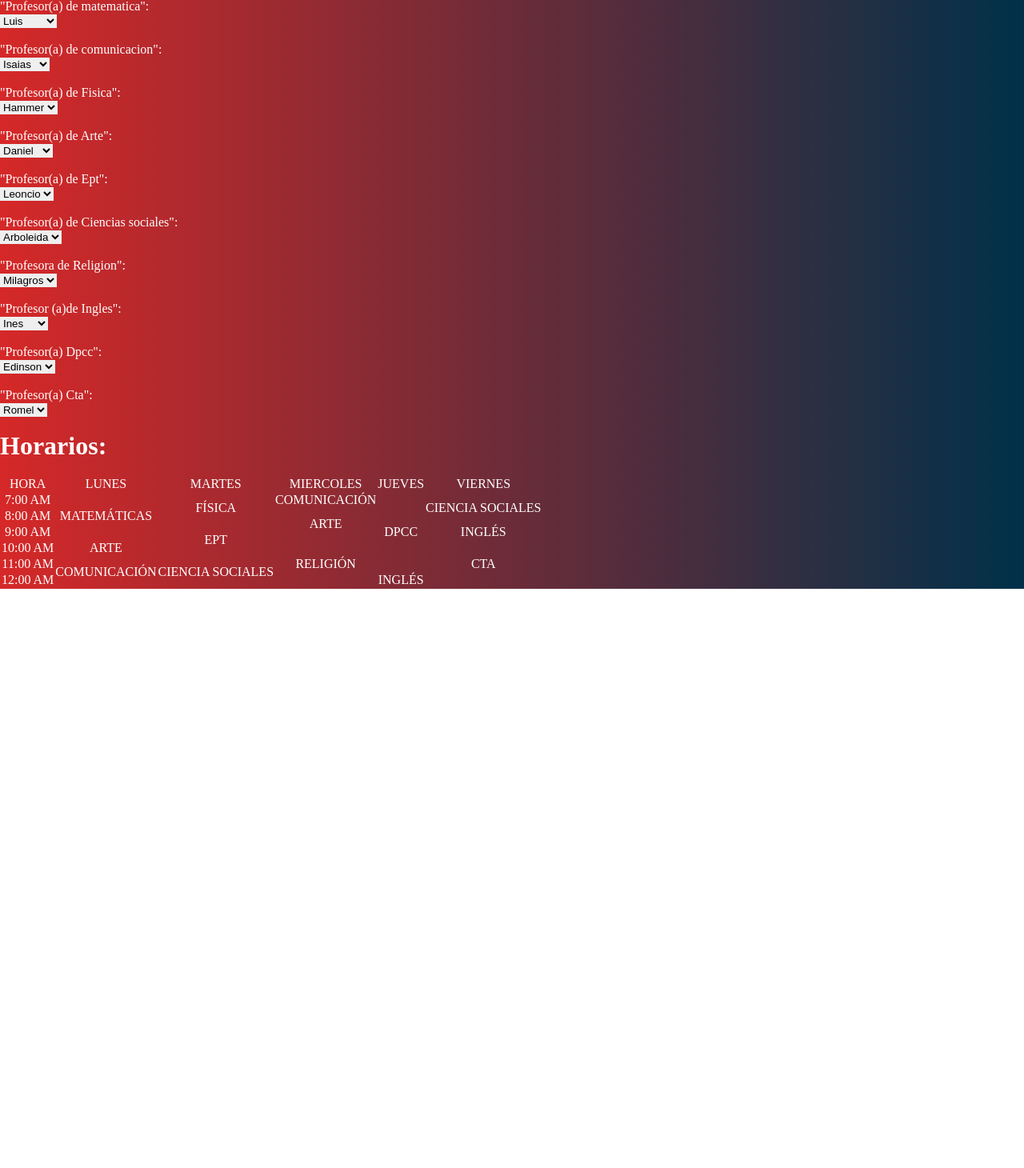
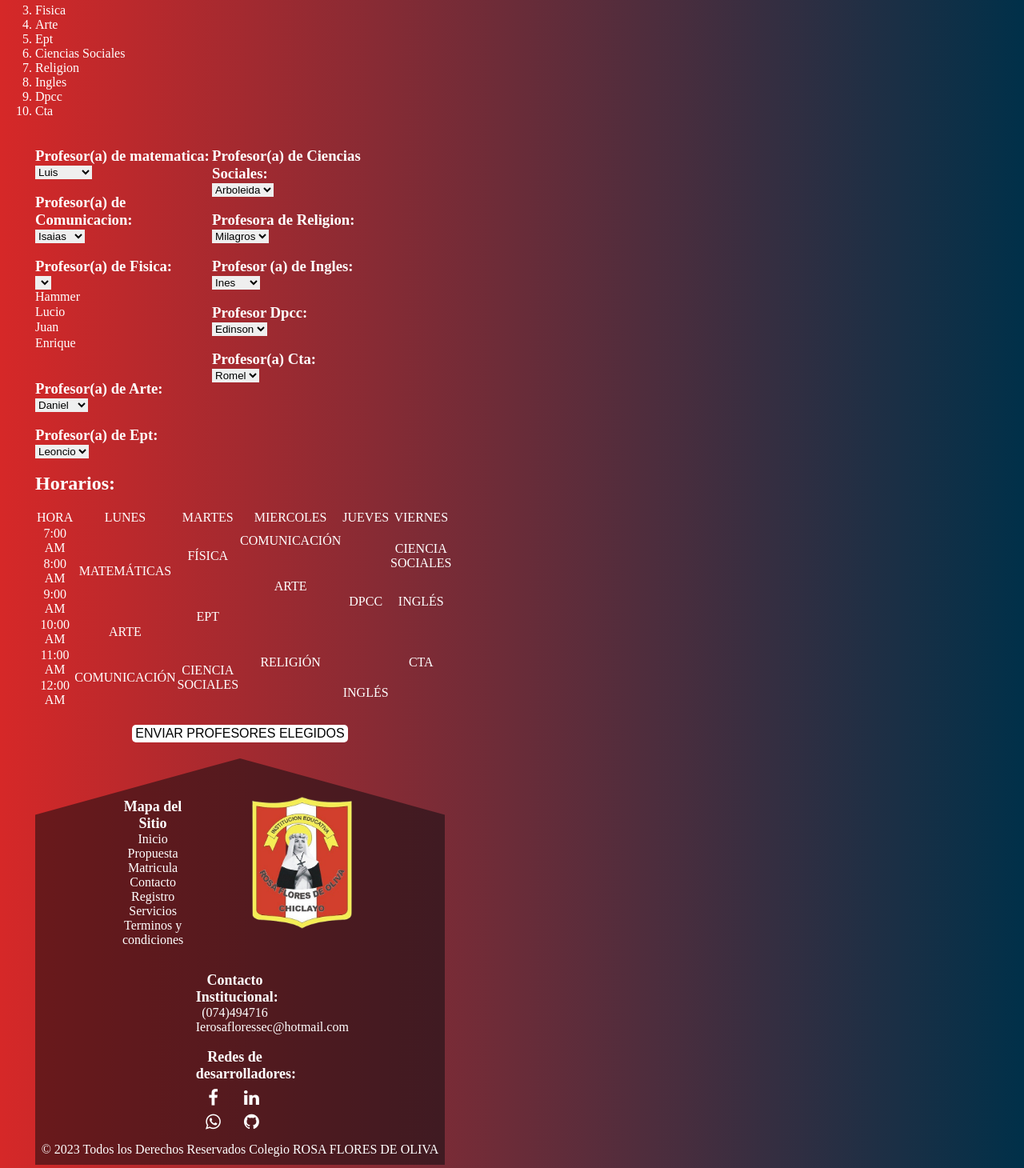
Before and after one commit to daniel06004/I.E.-ROSA-FLORES-OLIVA-3.0, a plain HTML site: page Paginas/PropuestaInstiucioanl.html in a window 1280 px wide. Shown: the part 308-1768 px from the top of the page at 80% size. Before the commit the page ends 1044 px from the top, so only its background shows below. Drawn offline with Linux system fonts and the light colour scheme.

Commit message:
Update PropuestaInstiucioanl.html

```diff
--- a/Paginas/PropuestaInstiucioanl.html
+++ b/Paginas/PropuestaInstiucioanl.html
@@ -1,20 +1,20 @@
+
 <!DOCTYPE html>
-<html lang="en">
+<html>
 
 <head>
-  <meta charset="UTF-8">
-  <meta http-equiv="X-UA-Compatible" content="IE=edge">
-  <meta name="viewport" content="width=device-width, initial-scale=1.0">
-  <title>Propuesta Instiucional</title>
+  <meta charset="utf-8">
+  <meta name="viewport" content="width=device-width, initial-scale=1">
+  <title>Matricula</title>
   <link rel="stylesheet" href="../styles/style.css">
-  <link rel="icon" href="images/incolegio.png">
+  <link rel="stylesheet" type="text/css" href="../styles/matricula.css">
+  <link rel="icon" href="../images/incolegio.png">
   <!--Boostrap-->
-  <script src="../JS/script.js"></script>
   <link rel="stylesheet" href="https://cdnjs.cloudflare.com/ajax/libs/font-awesome/4.7.0/css/font-awesome.min.css">
+
 </head>
 
 <body>
-
   <!--barra de navegacion -->
       <header class="header" id="header">
         <h1><img src="../images/incolegio.png" class="logo" alt="Logo"> </h1>
@@ -22,10 +22,10 @@
         <h1 class="espacio"></h1>
         <nav>
             <ul>
-          <li class="link-active"><a href="../index.html">INICIO</a></li>
+              <li><a href="../index.html">INICIO</a></li>
               <li><a href="nosotros.html">NOSOTROS</a></li>
               <li><a class="proi" href="PropuestaInstiucioanl.html"><center>PROPUESTA <br> INSTITUCIONAL</center> </a></li>
-          <li><a href="Matricula.html">MATRICULA</a></li>
+              <li class="link-active"><a href="Matricula.html">MATRICULA</a></li>
               <li><a href="Contactenos.html">CONTACTO</a></li>
               <li  ><a class="ri"  href="Ingresar.html">SIGN IN</a></li>
         </nav>
@@ -33,9 +33,15 @@
 
   <!--Fin barra de NAVEGACION-->
 
-  <div align="right"><a href="../index.html">VOLVER A LA PAGINA PRINCIPAL</a></div>
-  <h1>
+
+  <h2 class="tituloma tmatri"><center>PROPUESTA INSTITUCIONAL </center></h2>
+
          <center> REFORZAMIENO VERANO</center>
+
+<div class="LISTA">
+  <section class="txt-1">
+    <h2 class="tmatri">LISTA DE CURSOS:</h2>
+
   </h1> <br />
   Lista de cursos 1-5 <br>
   <ul style="list-style: check;"<br>
@@ -50,17 +56,18 @@
   <li>Dpcc</li>
   <li>Cta</li><br/><br />
 
+<div class="todo">
 
-
-
-  "Profesor(a) de matematica":<br />
+  <section class="PROFESORES">
+    <fieldset>
+ <h3>Profesor(a) de matematica:</h3/br>
   <select>
     <option>Luis</option>
     <option>Wuilliam</option>
   </select>
   <br /><br />
 
-  "Profesor(a) de comunicacion":<br />
+    <h3>Profesor(a) de Comunicacion:</h3/br>
   <select>
     <option>Isaias</option>
     <option>Lorena</option>
@@ -69,7 +76,8 @@
   </select>
   <br /><br />
 
-  "Profesor(a) de Fisica":<br />
+ <h3>Profesor(a) de Fisica:</h3/br>
+  <select>
   <select>
     <option>Hammer</option>
     <option>Lucio</option>
@@ -79,7 +87,7 @@
   </select>
   <br /><br />
 
-  "Profesor(a) de Arte":<br />
+  <h3>Profesor(a) de Arte:</h3/br>
   <select>
     <option>Daniel</option>
     <option>Edwuar</option>
@@ -87,14 +95,19 @@
   </select>
   <br /><br />
 
-"Profesor(a) de Ept":<br />
+  <h3>Profesor(a) de Ept:</h3/br>
   <select>
     <option>Leoncio</option>
     </optgroup>
   </select>
   <br /><br />
+       </fieldset>
+  </section>
 
-"Profesor(a) de Ciencias sociales":<br />
+
+  <section class="PROFESORES">
+    <fieldset>
+    <h3>Profesor(a) de Ciencias Sociales:</h3/br>
   <select>
     <option>Arboleida</option>
     <option>Oliva</option>
@@ -103,7 +116,7 @@
   </select>
   <br /><br />
 
-  "Profesora de Religion":<br />
+    <h3>Profesora de Religion:</h3/br>
   <select>
     <option>Milagros</option>
     <option>Anita</option>
@@ -111,20 +124,23 @@
     </select>
   <br /><br />
 
-  "Profesor (a)de Ingles":<br />
+
+  <h3>Profesor (a) de Ingles:</h3/br>
   <select>
     <option>Ines</option>
     <option>Miuller</option>
     </select>
   <br /><br />
 
- "Profesor(a) Dpcc":<br />
+
+ <h3>Profesor Dpcc:</h3/br>
   <select>
     <option>Edinson</option>
     </select>
   <br /><br />
 
- "Profesor(a) Cta":<br />
+
+   <h3>Profesor(a) Cta:</h3/br>
   <select>
     <option>Romel</option>
     <option>Milzer</option>
@@ -132,6 +148,9 @@
     </select>
   <br /><br />
 
+      </fieldset>
+    </section>
+</div>
 
   <h1> Horarios:</h1> <br />
 
@@ -178,13 +197,11 @@
       <td rowspan="2">COMUNICACIÓN</td>
       <td rowspan="2">CIENCIA SOCIALES</td>
 
-
     </tr>
     <tr>
 
       <td>12:00 AM</td>
       <td >INGLÉS</td>
-
 
     </tr>
   </table>
@@ -193,3 +210,82 @@
 </body>
 
 </html>
+
+ <div class="imput">
+      <input class="btnenviarform" type="submit" name="envio" value="ENVIAR PROFESORES ELEGIDOS">
+    </div>
+
+ <!--Footer o pie de pagina-->
+
+<footer>
+  <div class="containerfoter">
+     <div class="row">
+        <div class="col-xl-2 cuadro">
+           <p class="white"> <strong>Mapa del Sitio</strong> </p>
+           <ul class="">
+              <li class=" small">Inicio</li>
+              <li class=" small">Propuesta</li>
+              <li class=" small">Matricula</li>
+              <li class=" small">Contacto</li>
+
+              <li class=" small">Registro</li>
+              <li class=" small">Servicios</li>
+              <li class=" small">Terminos y condiciones</li>
+           </ul>
+        </div>
+        <div class="imgfooter cuadro cuadro2">
+           <img src="../images/incolegio.png" alt="">
+
+        </div>
+        <div class="col-xl-4 cuadro">
+           <div class="white"><strong>Contacto Institucional:</strong></div>
+           <ul class="">
+            <li class="small">(074)494716</li>
+            <li class="small">Ierosafloressec@hotmail.com</li>
+           </ul>
+           <br>
+           <!--aqui va los iconos de redes sociales esto es solo un ejemplo temporal-->
+           <p class="white"><strong>Redes de desarrolladores:</strong></p>
+           <ul class="social-networks">
+              <li> <a href="https://www.facebook.com/juan.huaman.180410"><i class="fa fa-facebook"></i></a> </li>
+              <li> <a href="https://www.linkedin.com/in/isaias-huaman-flores/"><i class="fa fa-linkedin"></i></a></li>
+              <li> <a href="https://wa.me/+51924747947"><i class="fa fa-whatsapp"></i></a></li>
+              <li> <a href="https://github.com/IsaiasFloresJH"><i class="fa fa-github"></i></a></li>
+           </ul>
+        </div>
+     </div>
+  </div>
+
+</footer>
+
+<div class="copy">
+  <div class="containercopy">
+        <div class="col">
+
+           <div class="small">
+              &copy; 2023 Todos los Derechos Reservados <a href="#" class="copycole">Colegio ROSA FLORES DE OLIVA</a>
+           </div>
+
+        </div>
+  </div>
+</div>
+
+
+    <script src="../JS/script.js"></script>
+  <script src="../JS/vendor/jquery-2.1.3.js"></script>
+  <script src="../JS/vendor/bootstrap.js"></script>
+  <script src="../JS/vendor/modernizr.custom.js"></script>
+  <script src="../JS/vendor/classie.js"></script>
+  <script src="../JS/vendor/menu-top.js"></script>
+  <script src="../JS/vendor/nav-active.js"></script>
+  <script src="../JS/vendor/jquery.easing.js"></script>
+  <script src="../JS/vendor/scripts.js"></script>
+  <script src="../JS/vendor/jquery.magnific-popup.min.js"></script>
+  <script src="../JS/vendor/wow.min.js"></script>
+  <script src="../JS/vendor/jquery-parallax.js"></script>
+  <script src="../JS/vendor/isotope.pkgd.min.js"></script>
+  <script src="../JS/vendor/isotope-jquery.js"></script>
+</body>
+
+
+</html>
```
Lines whose indentation alone changed are shown as unchanged.
